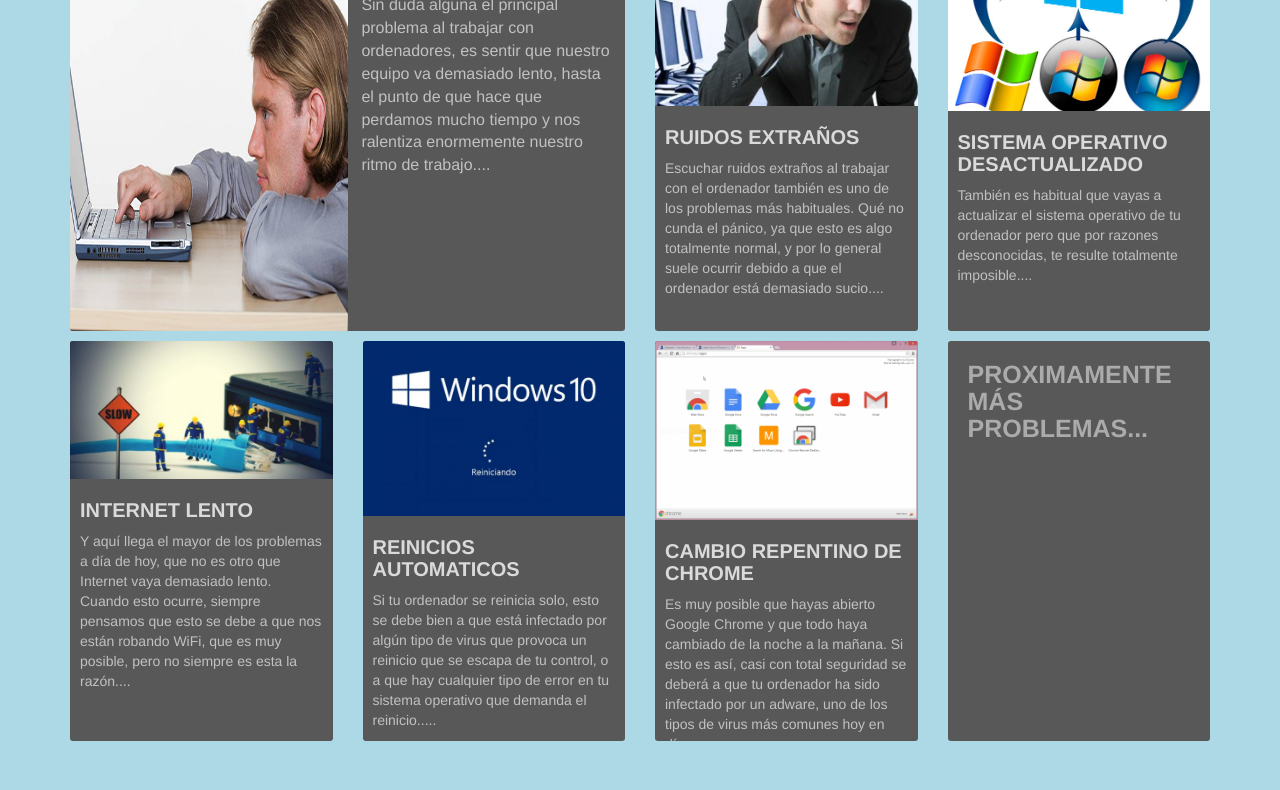
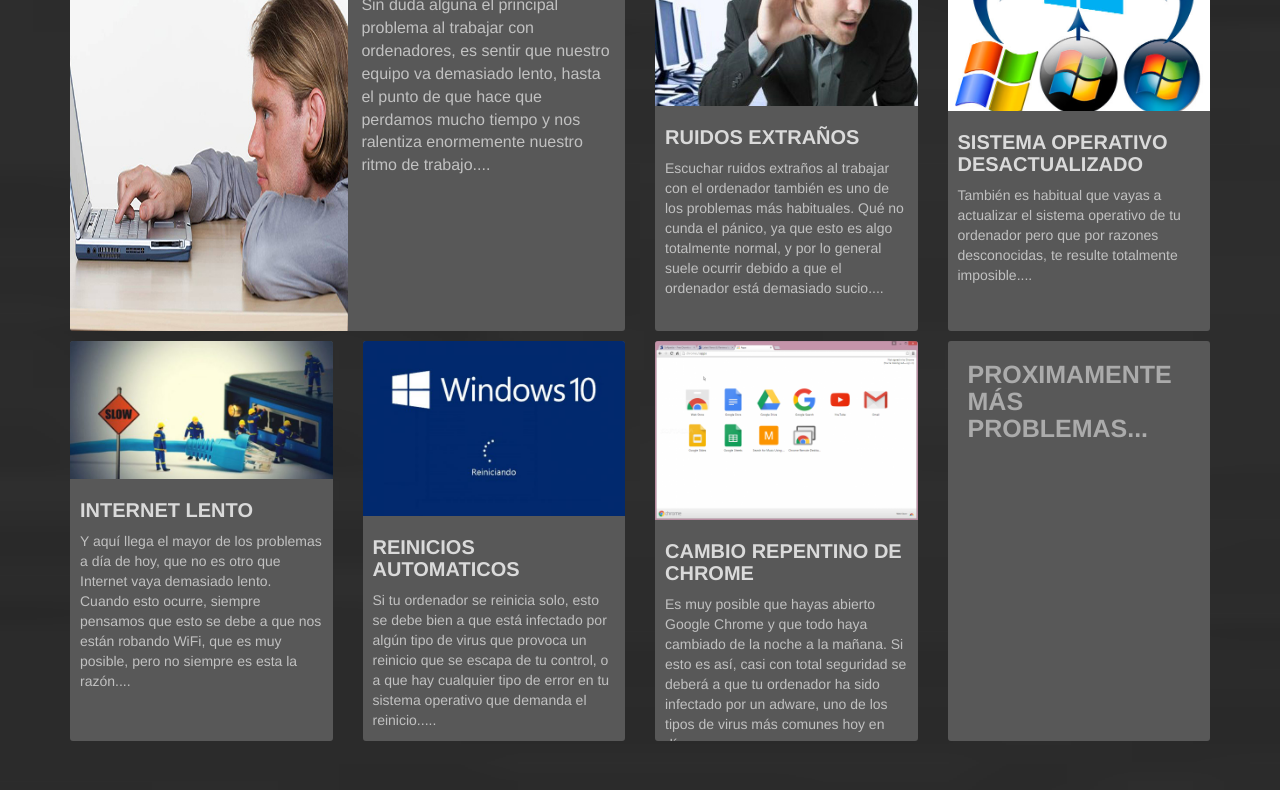
Before and after one commit to toxicgolden/asistenciaremota, a plain HTML site: page problemas.html in a window 1280 px wide. Shown: the part 229-1019 px from the top of the page. Drawn offline with nearby package versions, Linux system fonts and the light colour scheme; files whose address does not match are found by name.

Commit message:
Update problemas.css

```diff
--- a/problemas.css
+++ b/problemas.css
@@ -1,5 +1,5 @@
 body {
-  background: lightblue url("../img/background.jpg") fixed center;
+  background: lightblue url("background.jpg") fixed center;
   background-repeat: no-repeat;
   background-size: 13000px 3000px;
 }
@@ -15,7 +15,7 @@ body {
     padding-bottom: 50px;
 	background: url("") no-repeat fixed center center;
     background-size: 100% auto;
-  background: lightblue url("../img/background.jpg") fixed center;
+  background: lightblue url("background.jpg") fixed center;
   background-repeat: no-repeat;
   background-size: 13000px 3000px;
 
```
